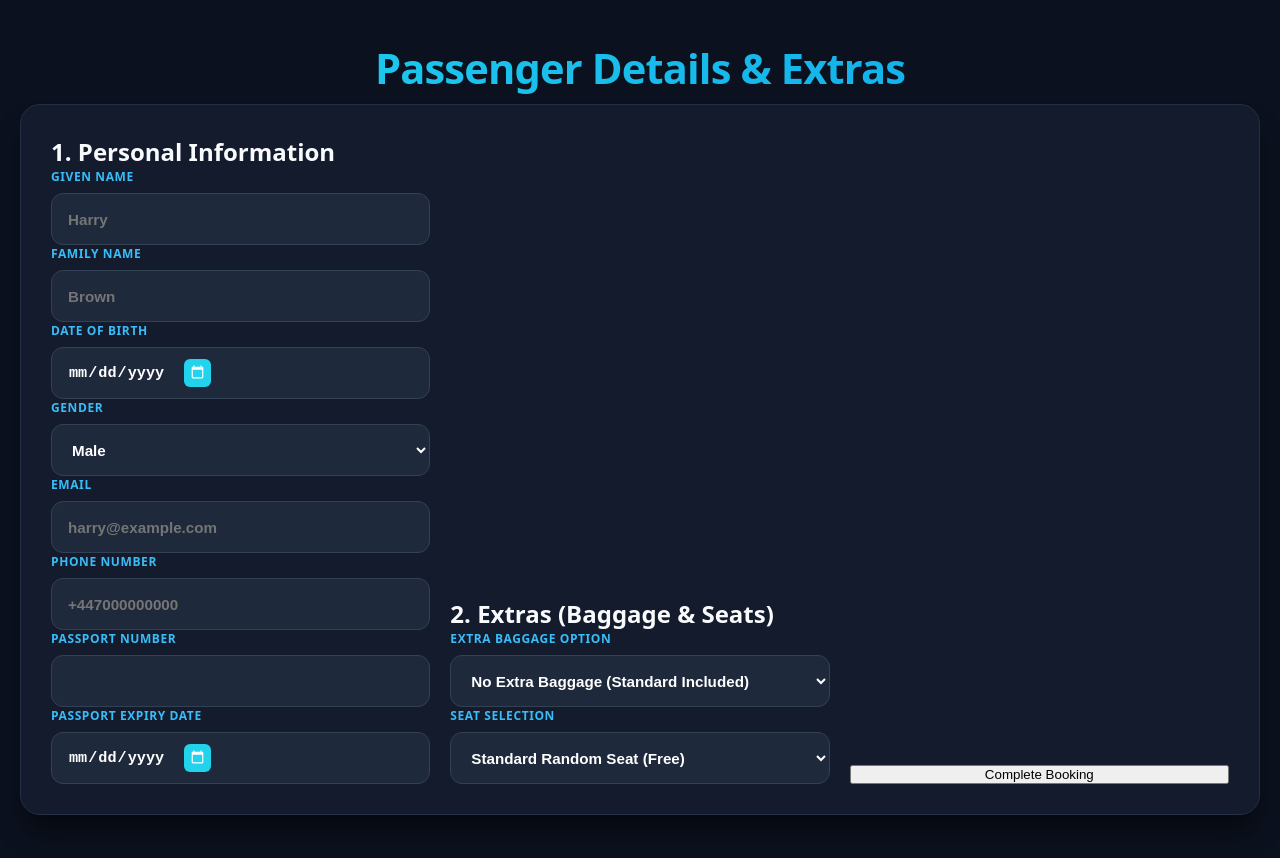
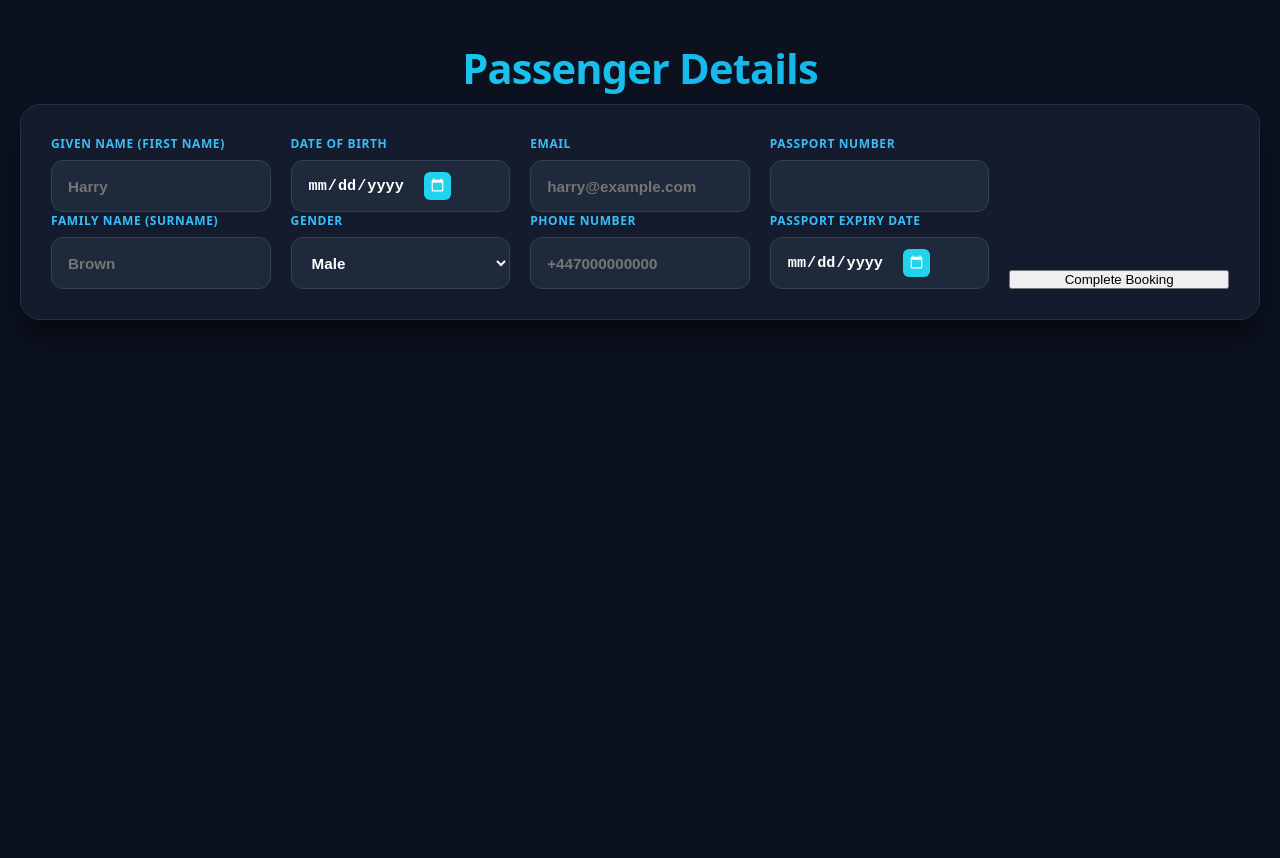
Before and after one commit to Milanbamaniya5/perfect-motion-flights, a Next.js app: page /checkout in a window 1280 px wide. Shown: the top 858 px of the page. After the commit the page ends 800 px from the top, so only its background shows below. Built offline with nearby package versions, Linux system fonts and the light colour scheme.

Commit message:
Refactor booking form by removing baggage and seat options
Removed baggage and seat selection from booking form and updated labels for personal information fields.

```diff
--- a/app/checkout/page.js
+++ b/app/checkout/page.js
@@ -19,8 +19,6 @@ function CheckoutContent() {
     passport_expiry_date: '',
   });
 
-  const [selectedBaggage, setSelectedBaggage] = useState('none');
-  const [selectedSeat, setSelectedSeat] = useState('none');
   const [loading, setLoading] = useState(false);
   const [orderResult, setOrderResult] = useState(null);
   const [error, setError] = useState(null);
@@ -41,10 +39,6 @@ function CheckoutContent() {
         body: JSON.stringify({
           offer_id: offerId,
           passengers: [formData],
-          services: [
-            ...(selectedBaggage !== 'none' ? [{ id: selectedBaggage, quantity: 1 }] : []),
-            ...(selectedSeat !== 'none' ? [{ id: selectedSeat, quantity: 1 }] : []),
-          ]
         }),
       });
 
@@ -68,7 +62,7 @@ function CheckoutContent() {
         <div className="max-w-md w-full bg-white rounded-2xl shadow-xl p-8 text-center">
           <div className="text-green-500 text-5xl mb-4">✔️</div>
           <h2 className="text-2xl font-bold text-gray-800 mb-2">Booking Confirmed!</h2>
-          <p className="text-gray-600 mb-4">Your test booking with baggage/seats was successful.</p>
+          <p className="text-gray-600 mb-4">Aapki test booking successfully complete ho gayi hai.</p>
           <div className="bg-gray-100 p-4 rounded-lg text-left text-sm space-y-1 mb-6">
             <p><span className="font-semibold">Booking Reference (PNR):</span> {orderResult.booking_reference}</p>
             <p><span className="font-semibold">Order ID:</span> {orderResult.id}</p>
@@ -82,34 +76,30 @@ function CheckoutContent() {
   return (
     <div className="min-h-screen bg-gray-50 py-10 px-4">
       <div className="max-w-2xl mx-auto bg-white rounded-2xl shadow-xl p-8">
-        <h1 className="text-2xl font-bold text-gray-800 mb-6">Passenger Details & Extras</h1>
+        <h1 className="text-2xl font-bold text-gray-800 mb-6">Passenger Details</h1>
 
         {error && <div className="bg-red-50 text-red-600 p-4 rounded-xl mb-6 text-sm">{error}</div>}
 
-        <form onSubmit={handleBooking} className="space-y-6">
-
-          {/* Passenger Information */}
-          <div className="space-y-4">
-            <h2 className="text-lg font-semibold text-gray-700">1. Personal Information</h2>
+        <form onSubmit={handleBooking} className="space-y-4">
           <div className="grid grid-cols-1 md:grid-cols-2 gap-4">
             <div>
-                <label className="block text-sm font-medium text-gray-700 mb-1">Given Name</label>
-                <input type="text" name="given_name" value={formData.given_name} onChange={handleChange} className="w-full p-3 border rounded-lg text-sm" placeholder="Harry" required />
+              <label className="block text-sm font-medium text-gray-700 mb-1">Given Name (First Name)</label>
+              <input type="text" name="given_name" value={formData.given_name} onChange={handleChange} className="w-full p-3 border rounded-lg" placeholder="Harry" required />
             </div>
             <div>
-                <label className="block text-sm font-medium text-gray-700 mb-1">Family Name</label>
-                <input type="text" name="family_name" value={formData.family_name} onChange={handleChange} className="w-full p-3 border rounded-lg text-sm" placeholder="Brown" required />
+              <label className="block text-sm font-medium text-gray-700 mb-1">Family Name (Surname)</label>
+              <input type="text" name="family_name" value={formData.family_name} onChange={handleChange} className="w-full p-3 border rounded-lg" placeholder="Brown" required />
             </div>
           </div>
 
           <div className="grid grid-cols-1 md:grid-cols-2 gap-4">
             <div>
               <label className="block text-sm font-medium text-gray-700 mb-1">Date of Birth</label>
-                <input type="date" name="born_on" value={formData.born_on} onChange={handleChange} className="w-full p-3 border rounded-lg text-sm" required />
+              <input type="date" name="born_on" value={formData.born_on} onChange={handleChange} className="w-full p-3 border rounded-lg" required />
             </div>
             <div>
               <label className="block text-sm font-medium text-gray-700 mb-1">Gender</label>
-                <select name="gender" value={formData.gender} onChange={handleChange} className="w-full p-3 border rounded-lg text-sm">
+              <select name="gender" value={formData.gender} onChange={handleChange} className="w-full p-3 border rounded-lg">
                 <option value="m">Male</option>
                 <option value="f">Female</option>
               </select>
@@ -119,59 +109,29 @@ function CheckoutContent() {
           <div className="grid grid-cols-1 md:grid-cols-2 gap-4">
             <div>
               <label className="block text-sm font-medium text-gray-700 mb-1">Email</label>
-                <input type="email" name="email" value={formData.email} onChange={handleChange} className="w-full p-3 border rounded-lg text-sm" placeholder="harry@example.com" required />
+              <input type="email" name="email" value={formData.email} onChange={handleChange} className="w-full p-3 border rounded-lg" placeholder="harry@example.com" required />
             </div>
             <div>
               <label className="block text-sm font-medium text-gray-700 mb-1">Phone Number</label>
-                <input type="text" name="phone_number" value={formData.phone_number} onChange={handleChange} className="w-full p-3 border rounded-lg text-sm" placeholder="+447000000000" required />
+              <input type="text" name="phone_number" value={formData.phone_number} onChange={handleChange} className="w-full p-3 border rounded-lg" placeholder="+447000000000" required />
             </div>
           </div>
 
           <div className="grid grid-cols-1 md:grid-cols-2 gap-4">
             <div>
               <label className="block text-sm font-medium text-gray-700 mb-1">Passport Number</label>
-                <input type="text" name="passport_number" value={formData.passport_number} onChange={handleChange} className="w-full p-3 border rounded-lg text-sm" required />
+              <input type="text" name="passport_number" value={formData.passport_number} onChange={handleChange} className="w-full p-3 border rounded-lg" required />
             </div>
             <div>
               <label className="block text-sm font-medium text-gray-700 mb-1">Passport Expiry Date</label>
-                <input type="date" name="passport_expiry_date" value={formData.passport_expiry_date} onChange={handleChange} className="w-full p-3 border rounded-lg text-sm" required />
-              </div>
-            </div>
-          </div>
-
-          {/* Ancillaries / Extras Section */}
-          <div className="space-y-4 pt-4 border-t">
-            <h2 className="text-lg font-semibold text-gray-700">2. Extras (Baggage & Seats)</h2>
-
-            <div>
-              <label className="block text-sm font-medium text-gray-700 mb-1">Extra Baggage Option</label>
-              <select
-                value={selectedBaggage}
-                onChange={(e) => setSelectedBaggage(e.target.value)}
-                className="w-full p-3 border rounded-lg text-sm bg-gray-50"
-              >
-                <option value="none">No Extra Baggage (Standard Included)</option>
-                <option value="bag_extra_23kg">Extra 23kg Checked Bag</option>
-              </select>
-            </div>
-
-            <div>
-              <label className="block text-sm font-medium text-gray-700 mb-1">Seat Selection</label>
-              <select
-                value={selectedSeat}
-                onChange={(e) => setSelectedSeat(e.target.value)}
-                className="w-full p-3 border rounded-lg text-sm bg-gray-50"
-              >
-                <option value="none">Standard Random Seat (Free)</option>
-                <option value="seat_window">Window Seat Preference</option>
-              </select>
+              <input type="date" name="passport_expiry_date" value={formData.passport_expiry_date} onChange={handleChange} className="w-full p-3 border rounded-lg" required />
             </div>
           </div>
 
           <button
             type="submit"
             disabled={loading}
-            className="w-full bg-blue-600 hover:bg-blue-700 text-white font-semibold p-4 rounded-xl transition duration-200 shadow-md"
+            className="w-full bg-blue-600 hover:bg-blue-700 text-white font-semibold p-4 rounded-xl transition duration-200 mt-6 shadow-md"
           >
             {loading ? 'Processing Booking...' : 'Complete Booking'}
           </button>
```
Lines whose indentation alone changed are shown as unchanged.
